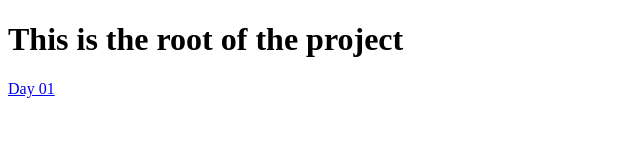
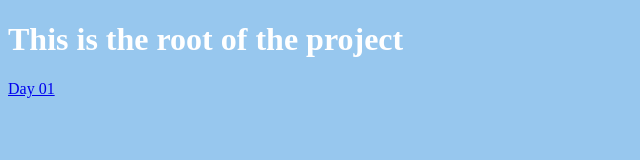
Before and after one commit to vinsonf/mfw-02-22-22, a plain HTML site: page index.html in a window 1280 px wide. Shown: the whole page, without its empty margins (0-640 px from the left). Drawn offline with Linux system fonts and the light colour scheme.

Commit message:
landing page background blue

```diff
--- /dev/null
+++ b/css/style.css
@@ -0,0 +1,4 @@
+body {
+    background-color: rgb(151, 199, 238);
+    color: white;
+}
--- a/index.html
+++ b/index.html
@@ -5,6 +5,7 @@
     <meta http-equiv="X-UA-Compatible" content="IE=edge">
     <meta name="viewport" content="width=device-width, initial-scale=1.0">
     <title>Document</title>
+    <link rel="stylesheet" href="css/style.css">
 </head>
 <body>
     <h1>This is the root of the project</h1>
```
